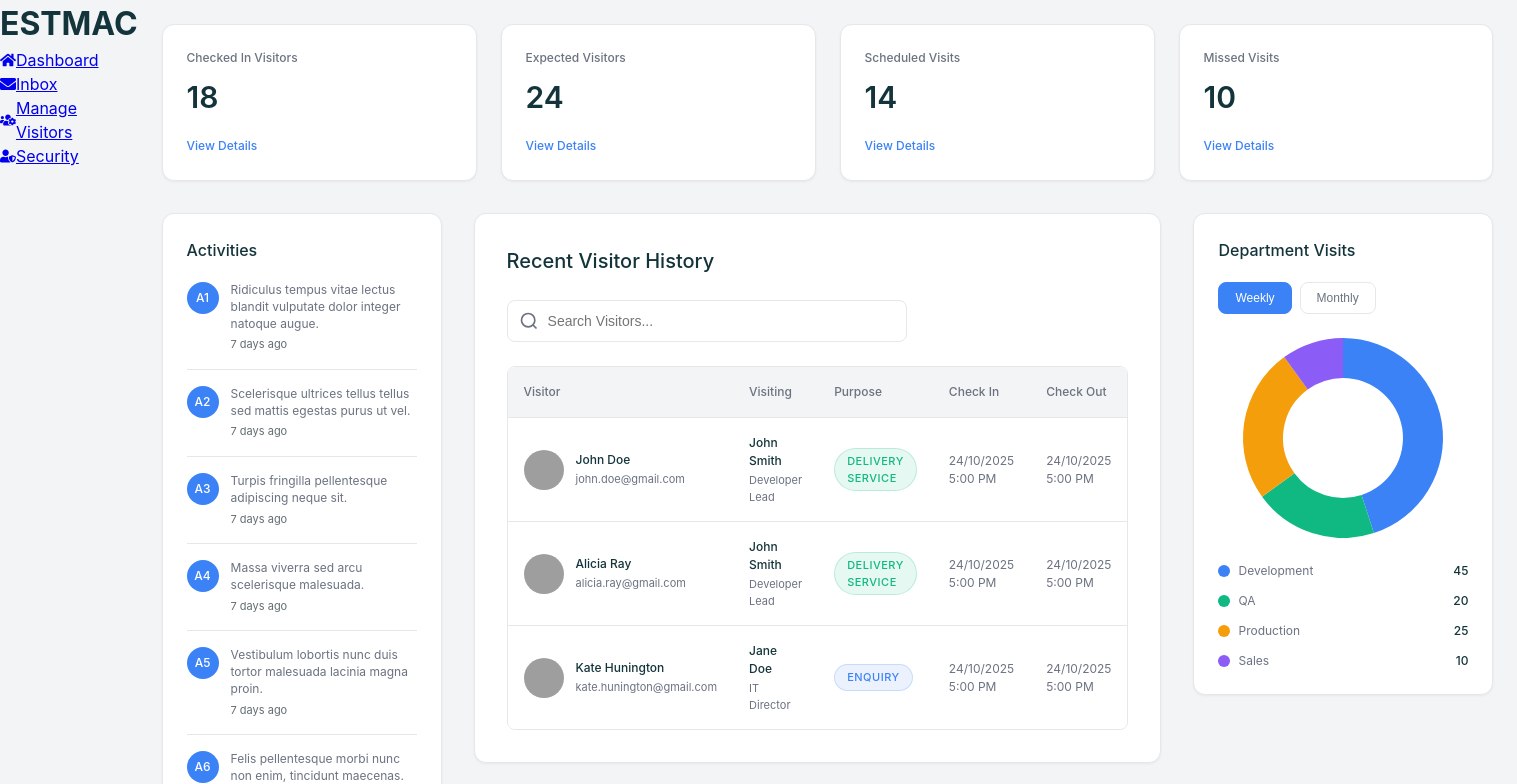
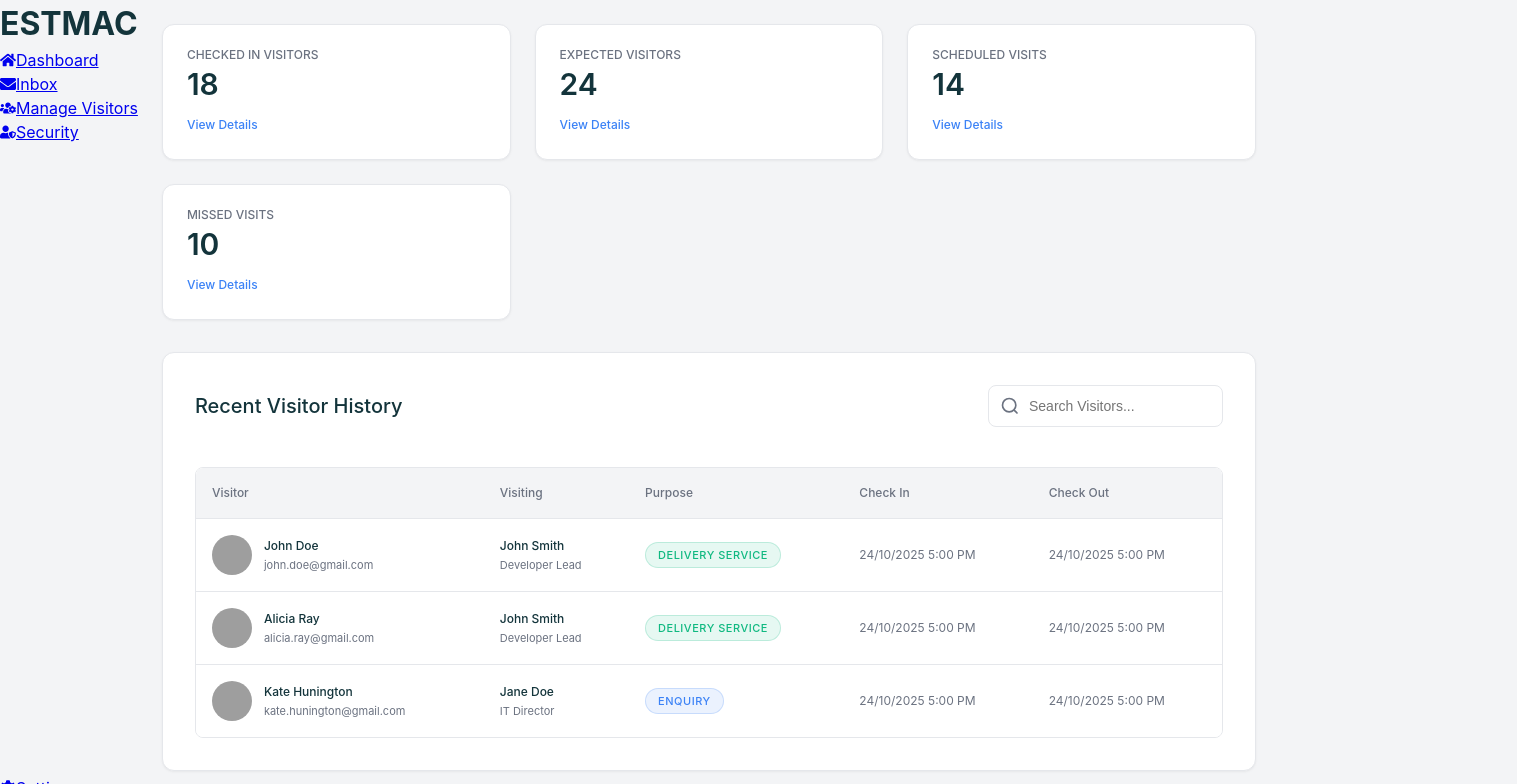
Before and after one commit to Saeemore/VMS-UI, a React (Vite) app in the folder visitor-dashboard/: page / in a window 1280 px wide. Shown: the top 784 px of the page, 1517 px wide, since content can reach past the window. Built offline with nearby package versions, Linux system fonts and the light colour scheme; grey boxes are pictures that could not be loaded.

Commit message:
dashboard changes

```diff
--- a/visitor-dashboard/src/App.jsx
+++ b/visitor-dashboard/src/App.jsx
@@ -54,9 +54,9 @@ function App() {
         <div className="dashboard-container">
           <HeaderStats />
           <div className="main-layout">
-            <Activities />
+
             <VisitorHistory visitors={filteredVisitors} onSearch={setSearchTerm} />
-            <DepartmentVisits />
+
           </div>
         </div>
       </main>
--- a/visitor-dashboard/src/components/HeaderStats.jsx
+++ b/visitor-dashboard/src/components/HeaderStats.jsx
@@ -10,14 +10,14 @@ const visitorStats = [
 
 const HeaderStats = () => {
   return (
-    <header className="stats-header">
-      <div className="stats-grid">
+    <header className="stats-header max-w-6xl mx-auto">
+      <div className="stats-grid grid grid-cols-1 md:grid-cols-2 lg:grid-cols-4 gap-6">
         {visitorStats.map((stat) => (
-          <div className="stat-card" data-stat={stat.key} key={stat.key}>
-            <div className="stat-content">
-              <h3 className="stat-title">{stat.title}</h3>
-              <div className="stat-value">{stat.count}</div>
-              <a href="#" className="stat-link" onClick={(e) => e.preventDefault()}>View Details</a>
+          <div className="stat-card bg-white rounded-lg shadow-md p-6"  data-stat={stat.key} key={stat.key}>
+            <div className="stat-content" >
+              <h3 className="stat-title font-normal text-base leading-none tracking-normal text-gray-500 mb-2 uppercase">{stat.title}</h3>
+              <div className="stat-value font-bold text-4xl leading-none tracking-normal text-gray-900 mb-4">{stat.count}</div>
+              <a href="#" className="stat-link font-normal text-sm leading-none tracking-normal text-blue-600 hover:underline" onClick={(e) => e.preventDefault()}>View Details</a>
             </div>
           </div>
         ))}
--- a/visitor-dashboard/src/components/VisitorHistory.jsx
+++ b/visitor-dashboard/src/components/VisitorHistory.jsx
@@ -31,8 +31,8 @@ const VisitorHistory = ({ visitors, onSearch }) => {
   return (
     <main className="main-content">
       <div className="visitor-history-section">
+        <div className='section-header'>
         <h2 className="section-title">Recent Visitor History</h2>
-
         <div className="search-container">
           <div className="search-input-wrapper">
             <svg className="search-icon" width="20" height="20" viewBox="0 0 24 24" fill="none" stroke="currentColor" strokeWidth="2">
@@ -47,6 +47,10 @@ const VisitorHistory = ({ visitors, onSearch }) => {
             />
           </div>
         </div>
+
+        </div>
+
+
 
         <div className="table-container">
           <table className="visitors-table">
--- a/visitor-dashboard/src/index.css
+++ b/visitor-dashboard/src/index.css
@@ -125,7 +125,7 @@ body {
 
 .main-layout {
   display: grid;
-  grid-template-columns: 280px 1fr 300px;
+  grid-template-columns:  1fr;
   gap: var(--space-32);
   align-items: start;
 }
@@ -135,6 +135,12 @@ body {
  */
 .stats-header {
   margin-bottom: var(--space-32);
+}
+.section-header {
+  display:flex;
+  justify-content: space-between;
+  align-items: center;
+  margin-bottom:var(--space-16);
 }
 
 .stats-grid {
```
